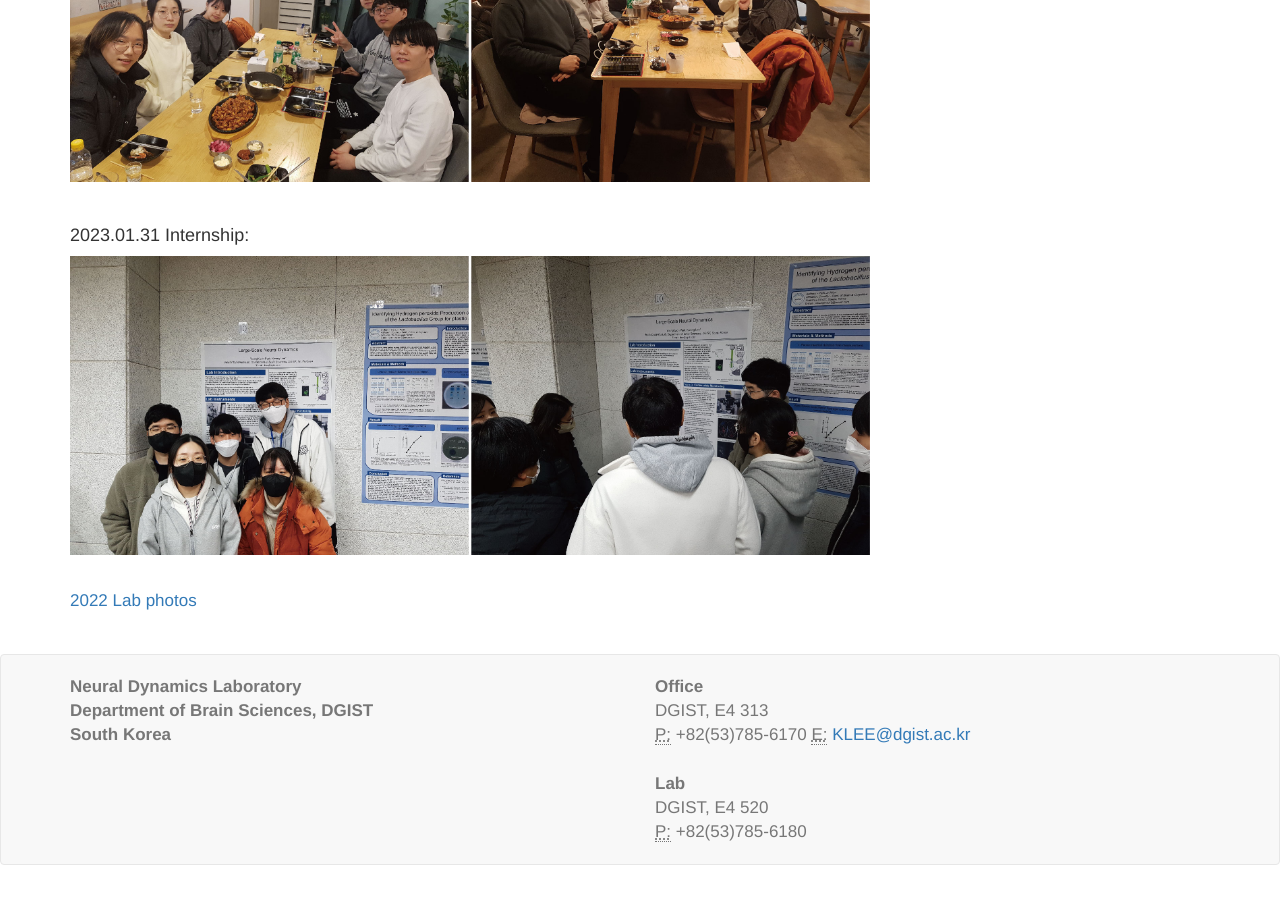
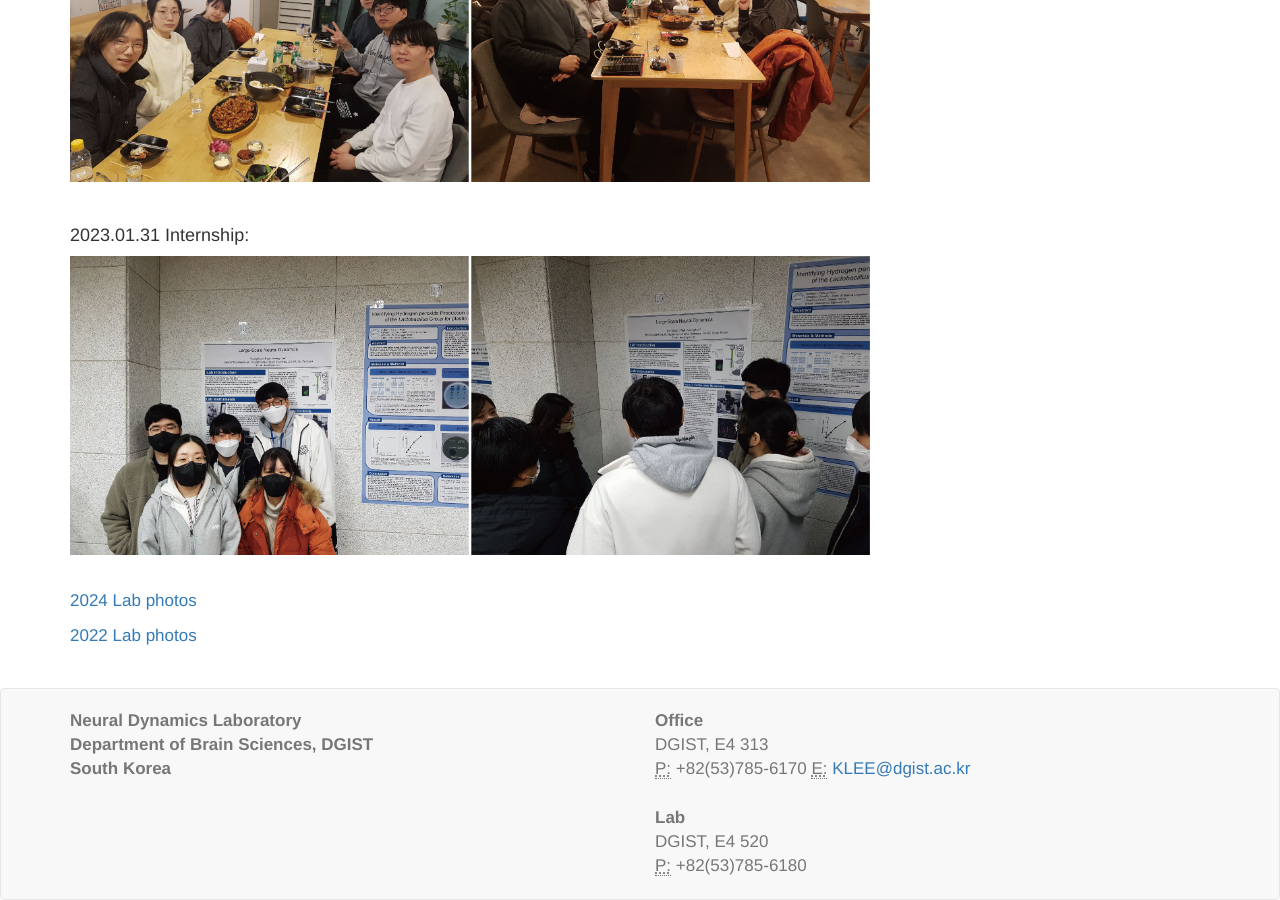
Before and after one commit to kleelab/kleelab.github.io, a Jekyll site: the page built from photos_2023.html, in a window 1280 px wide and 900 px high, scrolled down 6263 px. Built offline with Jekyll 4.4.1, drawn with Linux system fonts in a browser that asks for light colours; nearby versions of some CDN libraries; a style sheet for code colours, icons or effects is not loaded; before the commit the page ends 7128 px from its top, so only the background shows below that.

Commit message:
Update and rename photos.html to photos_2023.html

```diff
--- a/photos.html
+++ b/photos_2023.html
@@ -77,6 +77,7 @@ layout: default
        </p>
 <br>
 
+<p><a href="{{ site.url }}{{ site.baseurl }}/photos">2024 Lab photos</a></p>
 <p><a href="{{ site.url }}{{ site.baseurl }}/photos_2022">2022 Lab photos</a></p>
 
 </div>
```
